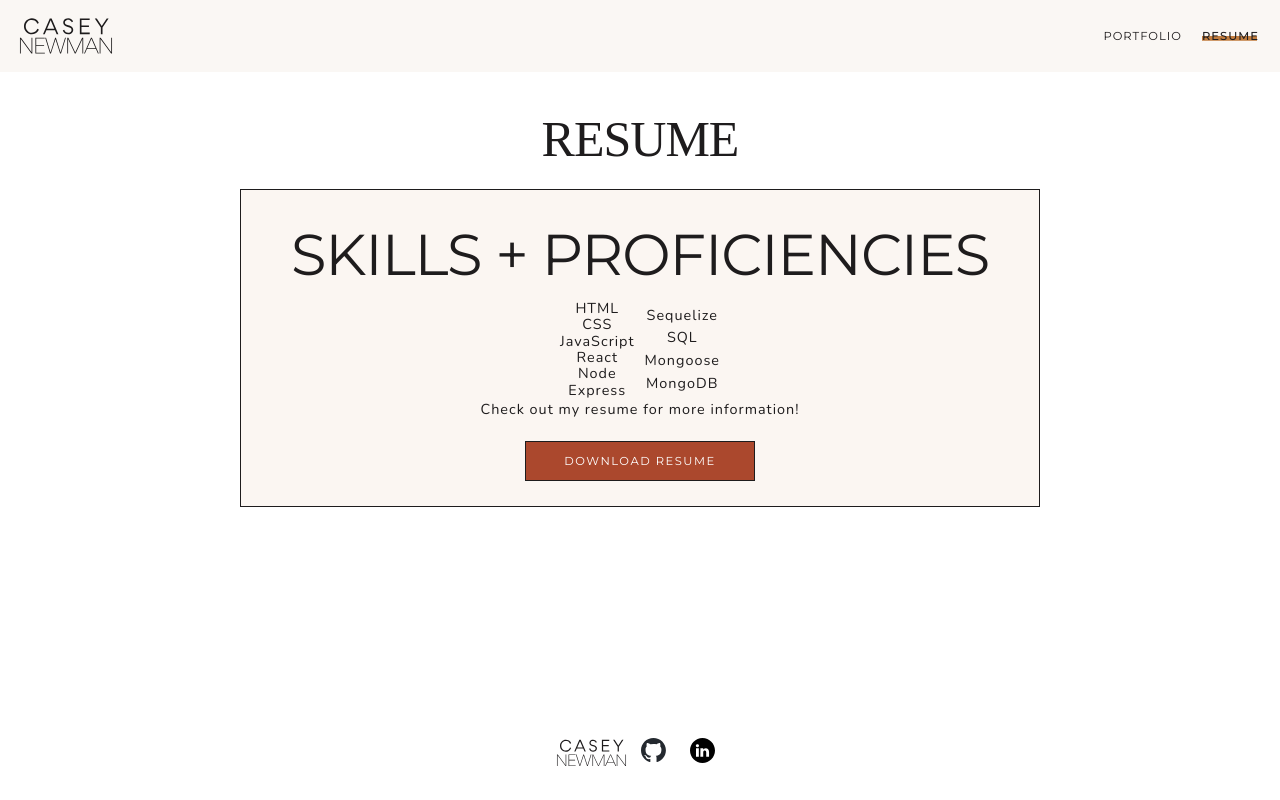
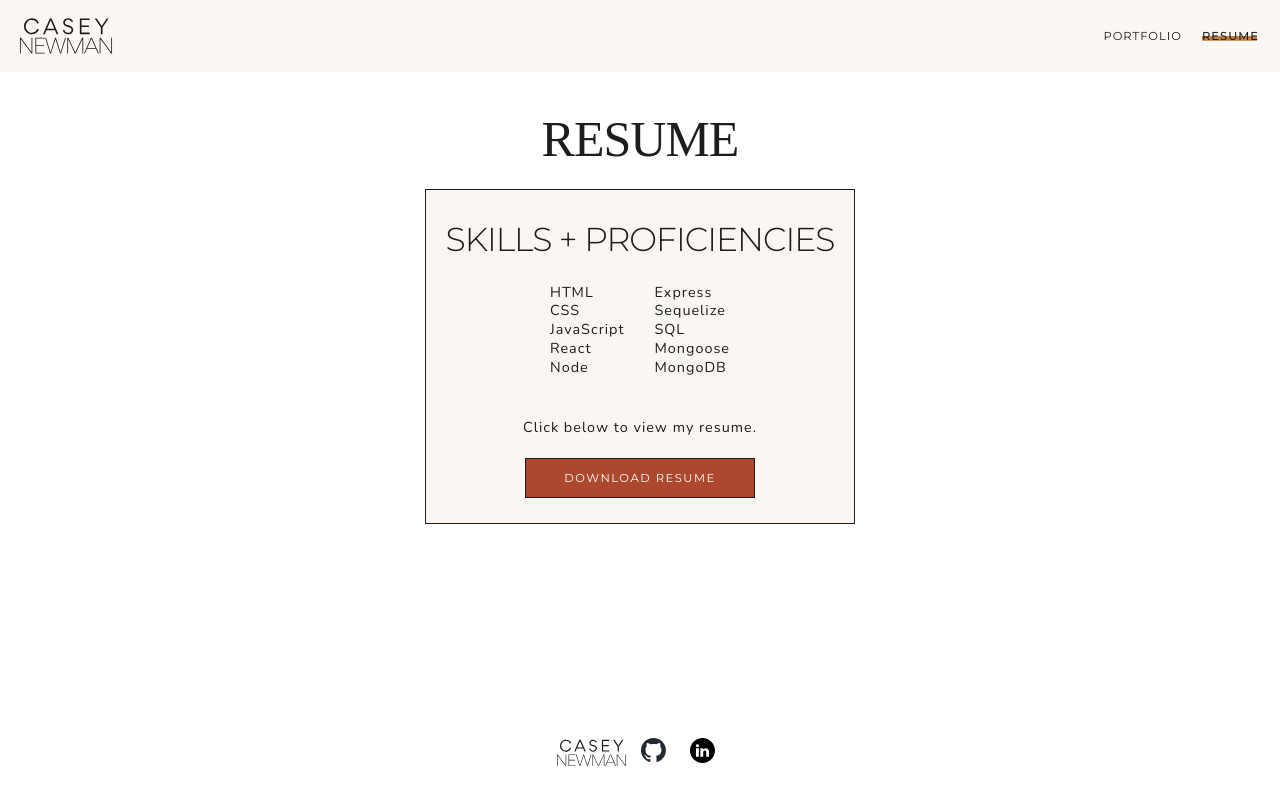
Before and after one commit to caseynewman/react-portfolio, a React (Vite) app: page /resume in a window 1280 px wide. Built offline with nearby package versions, Linux system fonts and the light colour scheme; a web font is replaced by a local one.

Commit message:
adjusting styling for Resume page

```diff
--- a/src/App.css
+++ b/src/App.css
@@ -39,6 +39,7 @@ p {
   font-family: 'Nunito', Helvetica, Arial, sans-serif;
   font-weight: 300;
   line-height: 1.5;
+  margin-top: 10px;
   margin-bottom: 15px;
 }
 
--- a/src/components/Project/style.css
+++ b/src/components/Project/style.css
@@ -7,7 +7,7 @@
 .project-container h2 {
     font-family: "freight-display-pro", serif;
     font-weight: 300;
-    font-size: 33px;
+    font-size: 2.3em;
 }
 
 .project-image {
--- a/src/pages/Resume/index.jsx
+++ b/src/pages/Resume/index.jsx
@@ -19,7 +19,7 @@ export default function Resume() {
           <li>Mongoose</li>
           <li>MongoDB</li>
         </ul>
-        <p>Check out my resume for more information!</p>
+        <p>Click below to view my resume.</p>
         <MyButton>
           <a href='/assets/casey-newman-resume.png' target='_blank'>Download Resume</a>
         </MyButton>
--- a/src/pages/Resume/style.css
+++ b/src/pages/Resume/style.css
@@ -1,10 +1,16 @@
 .resume h1 {
     margin-top: 50px;
+}
+
+.resume-content h2 {
+    font-weight: 300;
+    font-size: 2.3em;
 }
 
 .resume-content {
     background-color: #fbf6f2;
     border: 1px solid #1e1c1d;
+    max-width: 330px;
     padding: 20px;
     display: flex;
     flex-direction: column;
@@ -15,19 +21,22 @@
     display: flex;
     flex-direction: column;
     flex-wrap: wrap;
-    height: 100px;
-    justify-content: space-evenly;
+    height: 111px;
+    justify-content: flex-start;
+    align-items: flex-start;
     padding: 0;
+    margin: 13px;
 }
 
 .resume-content li {
     list-style-type: none;
-    padding-left: 5px;
-    padding-right: 5px;
+    line-height: 1.3;
+    padding-left: 15px;
+    padding-right: 15px;
 }
 
 @media screen and (min-width:800px) {
     .resume-content {
-        width: 800px;
+        max-width: 770px;
     }
 }
```
